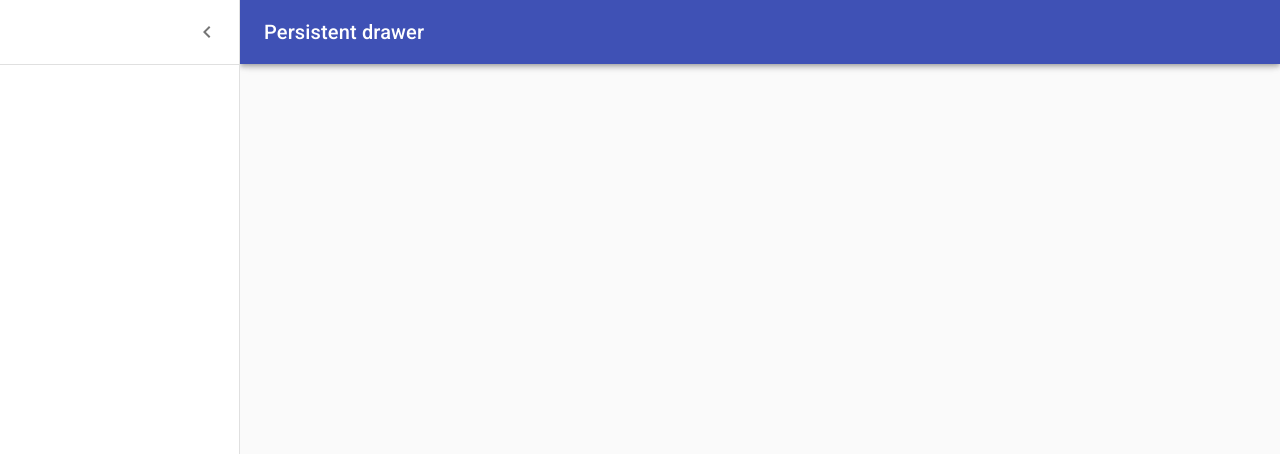
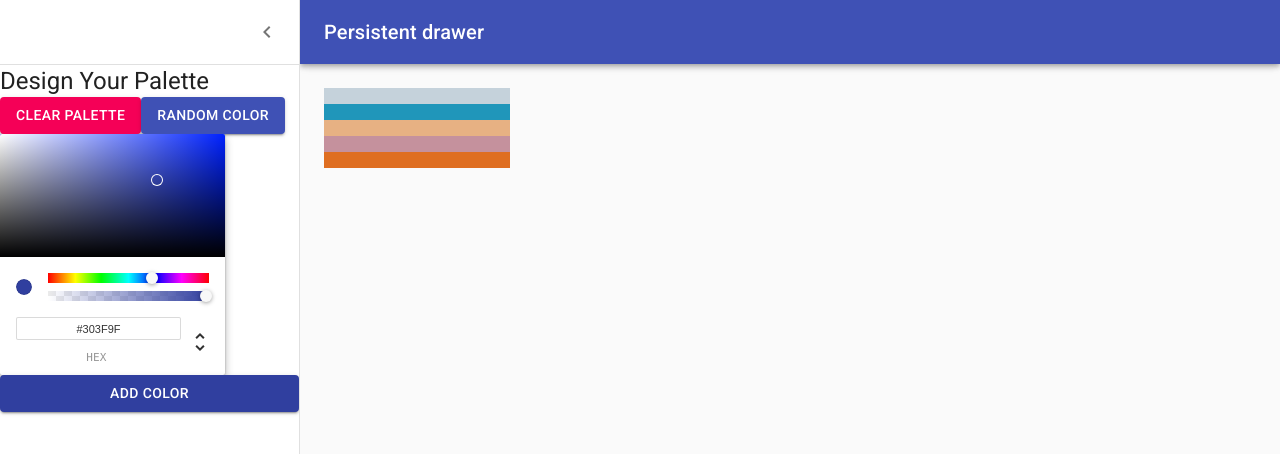
Before and after one commit to seanc-dev/react-color-picker, a React (Create React App) app: page /palette/new in a window 1280 px wide. Both pictures are taken after a click on the button "open drawer". Shown: the top 454 px of the page. Built offline with nearby package versions, Linux system fonts and the light colour scheme.

Commit message:
Add NewPaletteForm colorsArray and connect ColorPicker to Button

```diff
--- a/package.json
+++ b/package.json
@@ -12,6 +12,7 @@
     "chroma-js": "^2.1.0",
     "rc-slider": "^9.2.4",
     "react": "^16.13.1",
+    "react-color": "^2.18.1",
     "react-copy-to-clipboard": "^5.0.2",
     "react-dom": "^16.13.1",
     "react-router": "^5.2.0",
--- a/src/Scenes/NewPaletteForm/NewPaletteForm.scene.js
+++ b/src/Scenes/NewPaletteForm/NewPaletteForm.scene.js
@@ -1,11 +1,175 @@
-import React from "react";
+import React, { useState } from "react";
+import clsx from "clsx";
+import { makeStyles } from "@material-ui/core/styles";
+import Drawer from "@material-ui/core/Drawer";
+import CssBaseline from "@material-ui/core/CssBaseline";
+import AppBar from "@material-ui/core/AppBar";
+import Button from "@material-ui/core/Button";
+import Toolbar from "@material-ui/core/Toolbar";
+import Typography from "@material-ui/core/Typography";
+import Divider from "@material-ui/core/Divider";
+import IconButton from "@material-ui/core/IconButton";
+import MenuIcon from "@material-ui/icons/Menu";
+import ChevronLeftIcon from "@material-ui/icons/ChevronLeft";
+import { ChromePicker } from "react-color";
 
-import FormDrawer from "./components/FormDrawer.component";
+const drawerWidth = 300;
+
+const useStyles = makeStyles((theme) => ({
+  root: {
+    display: "flex",
+  },
+  appBar: {
+    transition: theme.transitions.create(["margin", "width"], {
+      easing: theme.transitions.easing.sharp,
+      duration: theme.transitions.duration.leavingScreen,
+    }),
+  },
+  appBarShift: {
+    width: `calc(100% - ${drawerWidth}px)`,
+    marginLeft: drawerWidth,
+    transition: theme.transitions.create(["margin", "width"], {
+      easing: theme.transitions.easing.easeOut,
+      duration: theme.transitions.duration.enteringScreen,
+    }),
+  },
+  menuButton: {
+    marginRight: theme.spacing(2),
+  },
+  hide: {
+    display: "none",
+  },
+  drawer: {
+    width: drawerWidth,
+    flexShrink: 0,
+  },
+  drawerPaper: {
+    width: drawerWidth,
+  },
+  drawerHeader: {
+    display: "flex",
+    alignItems: "center",
+    padding: theme.spacing(0, 1),
+    // necessary for content to be below app bar
+    ...theme.mixins.toolbar,
+    justifyContent: "flex-end",
+  },
+  content: {
+    flexGrow: 1,
+    padding: theme.spacing(3),
+    transition: theme.transitions.create("margin", {
+      easing: theme.transitions.easing.sharp,
+      duration: theme.transitions.duration.leavingScreen,
+    }),
+    marginLeft: -drawerWidth,
+    height: "100vh -48px",
+  },
+  contentShift: {
+    transition: theme.transitions.create("margin", {
+      easing: theme.transitions.easing.easeOut,
+      duration: theme.transitions.duration.enteringScreen,
+    }),
+    marginLeft: 0,
+  },
+  colorBox: {
+    height: "25%",
+    width: "20%",
+  },
+}));
 
 function NewPaletteForm() {
+  const classes = useStyles();
+
+  const [open, setOpen] = React.useState(false);
+  const [pickedColor, setPickedColor] = useState("#303F9F");
+  const [colorsArray, setColorsArray] = useState([
+    "#C5D2DB",
+    "#2096BA",
+    "#E7B183",
+    "#C5919D",
+    "#DF6E21",
+  ]);
+
+  const handleDrawerOpen = () => setOpen(true);
+
+  const handleDrawerClose = () => setOpen(false);
+
+  const handleAddColor = () => setColorsArray([...colorsArray, pickedColor]);
+
   return (
-    <div>
-      <FormDrawer />
+    <div className={classes.root}>
+      <CssBaseline />
+      <AppBar
+        position="fixed"
+        className={clsx(classes.appBar, {
+          [classes.appBarShift]: open,
+        })}
+      >
+        <Toolbar>
+          <IconButton
+            color="inherit"
+            aria-label="open drawer"
+            onClick={handleDrawerOpen}
+            edge="start"
+            className={clsx(classes.menuButton, open && classes.hide)}
+          >
+            <MenuIcon />
+          </IconButton>
+          <Typography variant="h6" noWrap>
+            Persistent drawer
+          </Typography>
+        </Toolbar>
+      </AppBar>
+      <Drawer
+        className={classes.drawer}
+        variant="persistent"
+        anchor="left"
+        open={open}
+        classes={{
+          paper: classes.drawerPaper,
+        }}
+      >
+        <div className={classes.drawerHeader}>
+          <IconButton onClick={handleDrawerClose}>
+            <ChevronLeftIcon />
+          </IconButton>
+        </div>
+        <Divider />
+        <Typography variant="h5">Design Your Palette</Typography>
+        <div>
+          <Button variant="contained" color="secondary">
+            Clear Palette
+          </Button>
+          <Button variant="contained" color="primary">
+            Random Color
+          </Button>
+        </div>
+        <ChromePicker
+          color={pickedColor ? pickedColor : "#303F9F"}
+          onChangeComplete={(newColor) => setPickedColor(newColor.hex)}
+        />
+        <Button
+          variant="contained"
+          color="primary"
+          style={{ backgroundColor: pickedColor }}
+          onClick={handleAddColor}
+        >
+          Add Color
+        </Button>
+      </Drawer>
+      <main
+        className={clsx(classes.content, {
+          [classes.contentShift]: open,
+        })}
+      >
+        <div className={classes.drawerHeader} />
+        {colorsArray.map((color) => (
+          <div
+            className={classes.colorBox}
+            style={{ backgroundColor: color }}
+          ></div>
+        ))}
+      </main>
     </div>
   );
 }
--- a/src/Scenes/NewPaletteForm/components/FormDrawer.component.js
+++ /dev/null
@@ -1,136 +0,0 @@
-import React from "react";
-import clsx from "clsx";
-import { makeStyles } from "@material-ui/core/styles";
-import Drawer from "@material-ui/core/Drawer";
-import CssBaseline from "@material-ui/core/CssBaseline";
-import AppBar from "@material-ui/core/AppBar";
-import Toolbar from "@material-ui/core/Toolbar";
-import Typography from "@material-ui/core/Typography";
-import Divider from "@material-ui/core/Divider";
-import IconButton from "@material-ui/core/IconButton";
-import MenuIcon from "@material-ui/icons/Menu";
-import ChevronLeftIcon from "@material-ui/icons/ChevronLeft";
-
-const drawerWidth = 240;
-
-const useStyles = makeStyles((theme) => ({
-  root: {
-    display: "flex",
-  },
-  appBar: {
-    transition: theme.transitions.create(["margin", "width"], {
-      easing: theme.transitions.easing.sharp,
-      duration: theme.transitions.duration.leavingScreen,
-    }),
-  },
-  appBarShift: {
-    width: `calc(100% - ${drawerWidth}px)`,
-    marginLeft: drawerWidth,
-    transition: theme.transitions.create(["margin", "width"], {
-      easing: theme.transitions.easing.easeOut,
-      duration: theme.transitions.duration.enteringScreen,
-    }),
-  },
-  menuButton: {
-    marginRight: theme.spacing(2),
-  },
-  hide: {
-    display: "none",
-  },
-  drawer: {
-    width: drawerWidth,
-    flexShrink: 0,
-  },
-  drawerPaper: {
-    width: drawerWidth,
-  },
-  drawerHeader: {
-    display: "flex",
-    alignItems: "center",
-    padding: theme.spacing(0, 1),
-    // necessary for content to be below app bar
-    ...theme.mixins.toolbar,
-    justifyContent: "flex-end",
-  },
-  content: {
-    flexGrow: 1,
-    padding: theme.spacing(3),
-    transition: theme.transitions.create("margin", {
-      easing: theme.transitions.easing.sharp,
-      duration: theme.transitions.duration.leavingScreen,
-    }),
-    marginLeft: -drawerWidth,
-  },
-  contentShift: {
-    transition: theme.transitions.create("margin", {
-      easing: theme.transitions.easing.easeOut,
-      duration: theme.transitions.duration.enteringScreen,
-    }),
-    marginLeft: 0,
-  },
-}));
-
-function FormDrawer() {
-  const classes = useStyles();
-  const [open, setOpen] = React.useState(false);
-
-  const handleDrawerOpen = () => {
-    setOpen(true);
-  };
-
-  const handleDrawerClose = () => {
-    setOpen(false);
-  };
-
-  return (
-    <div className={classes.root}>
-      <CssBaseline />
-      <AppBar
-        position="fixed"
-        className={clsx(classes.appBar, {
-          [classes.appBarShift]: open,
-        })}
-      >
-        <Toolbar>
-          <IconButton
-            color="inherit"
-            aria-label="open drawer"
-            onClick={handleDrawerOpen}
-            edge="start"
-            className={clsx(classes.menuButton, open && classes.hide)}
-          >
-            <MenuIcon />
-          </IconButton>
-          <Typography variant="h6" noWrap>
-            Persistent drawer
-          </Typography>
-        </Toolbar>
-      </AppBar>
-      <Drawer
-        className={classes.drawer}
-        variant="persistent"
-        anchor="left"
-        open={open}
-        classes={{
-          paper: classes.drawerPaper,
-        }}
-      >
-        <div className={classes.drawerHeader}>
-          <IconButton onClick={handleDrawerClose}>
-            <ChevronLeftIcon />
-          </IconButton>
-        </div>
-        <Divider />
-      </Drawer>
-      <main
-        className={clsx(classes.content, {
-          [classes.contentShift]: open,
-        })}
-      >
-        <div className={classes.drawerHeader} />
-      </main>
-    </div>
-  );
-}
-
-export default FormDrawer;
```
Also changed, not shown: 1 other file (tests, documents, lock files or other folders).
